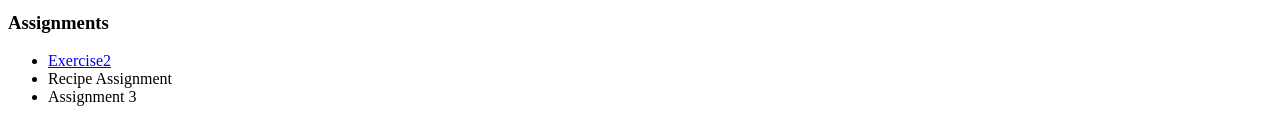
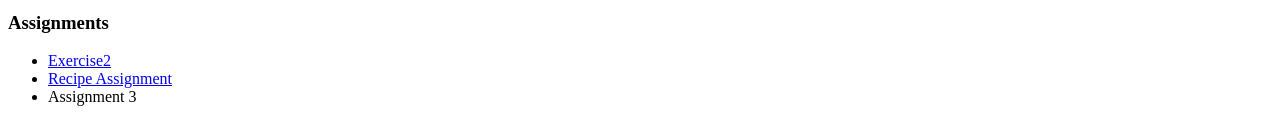
Before and after one commit to zonora/MMP240, a plain HTML site: page index.html in a window 1280 px wide. Shown: the part 660-797 px from the top of the page. Drawn offline with Linux system fonts and the light colour scheme.

Commit message:
Add files via upload

```diff
--- a/index.html
+++ b/index.html
@@ -19,7 +19,7 @@
 <h3>Assignments</h3>
 <ul>
   <li><a href="exercise2.html">Exercise2</a></li>
-  <li>Recipe Assignment</li>
+  <li><a href="reciperedchile.html">Recipe Assignment</a></li>
   <li>Assignment 3</li>
   </body>
   </html>
```
